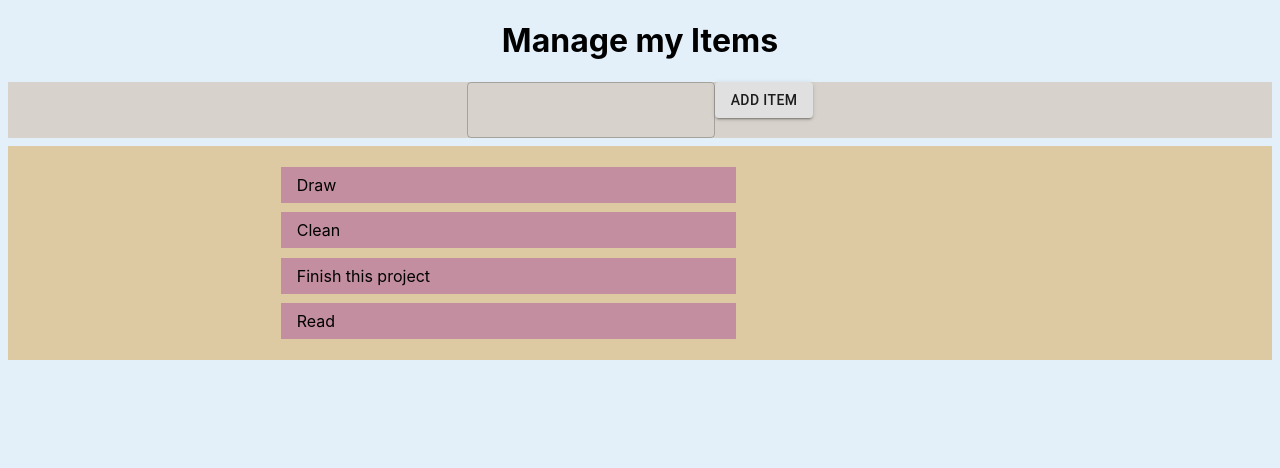
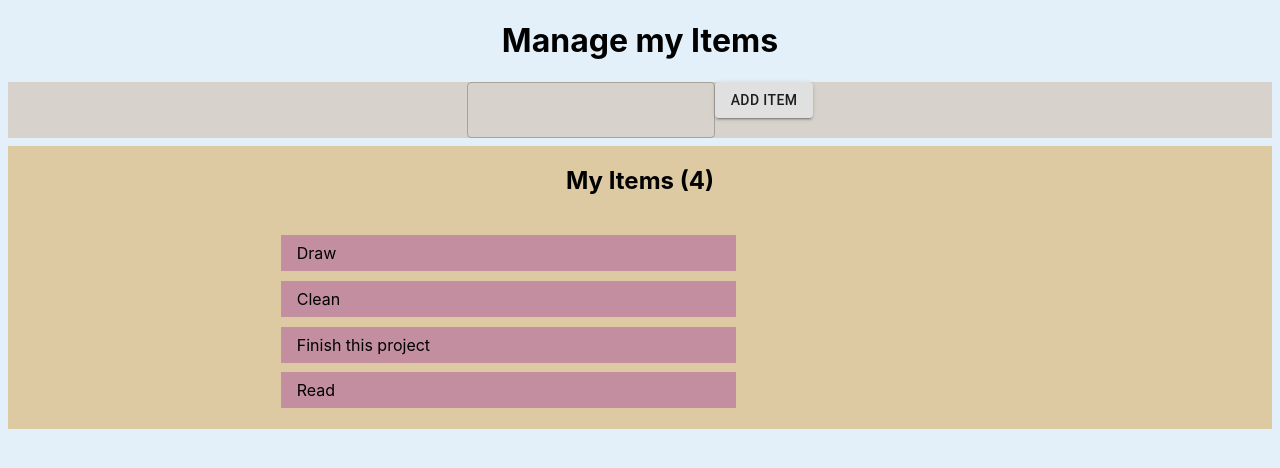
Before and after one commit to c-gasiciel/manage-items-app, a React (Create React App) app: page / in a window 1280 px wide. Shown: the top 468 px of the page. Built offline with nearby package versions, Linux system fonts and the light colour scheme.

Commit message:
Add item count

```diff
--- a/src/components/List.js
+++ b/src/components/List.js
@@ -8,6 +8,7 @@ const List = (props) =>{
 
     return(
         <ListContainer>
+            <h2>My Items ({ myList.length })</h2>
             <UnorderedList>
                 { myList.map(item => <ListItem itemText={ item }/>)}
             </UnorderedList>
```
